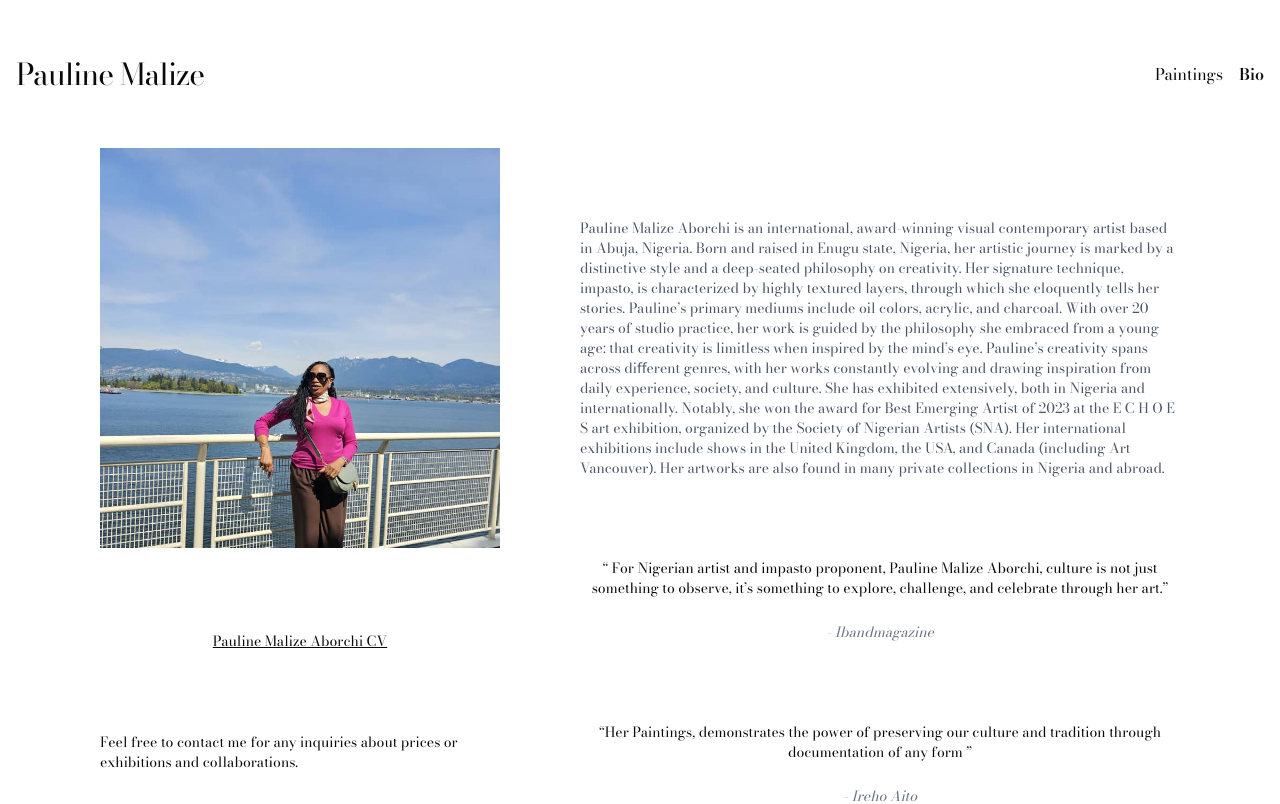
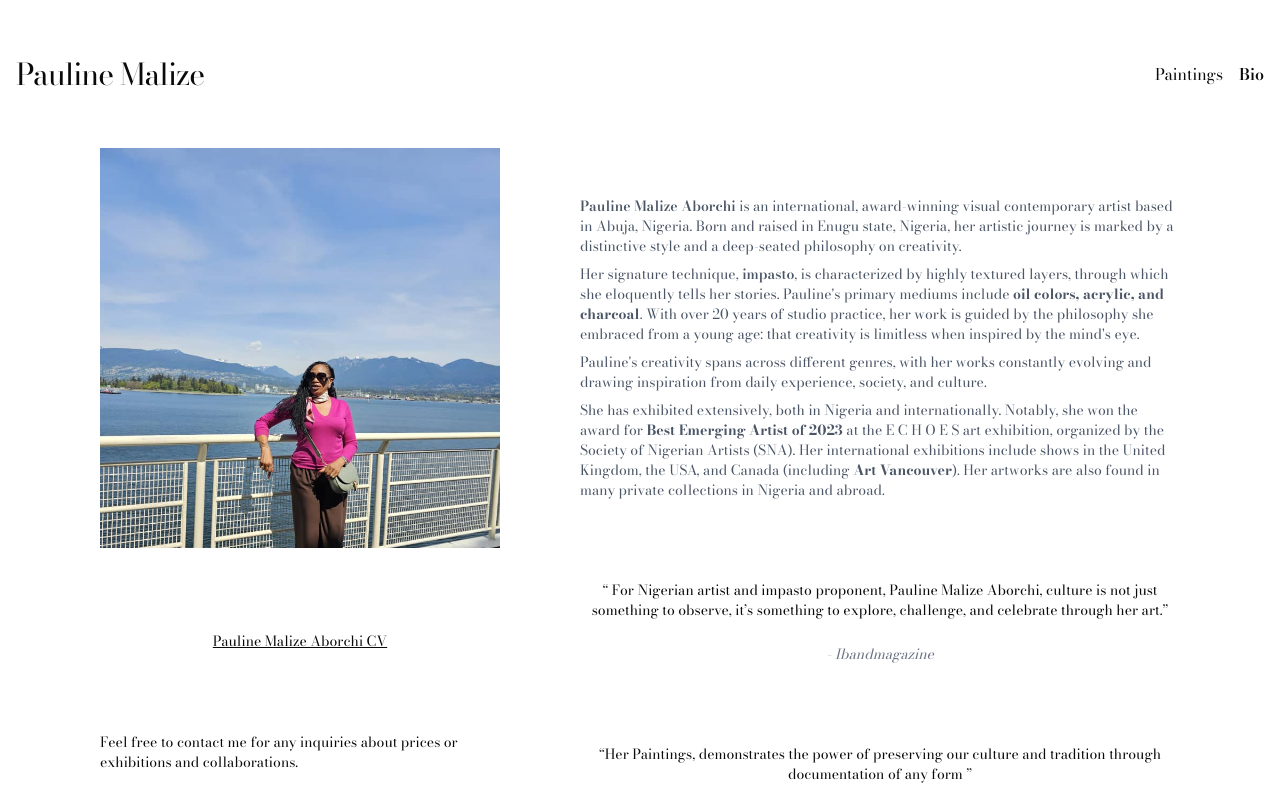
Before and after one commit to Charlie042/pauline, a Next.js app: page /Bio in a window 1280 px wide. Shown: the top 804 px of the page. Built offline with nearby package versions, Linux system fonts and the light colour scheme.

Commit message:
feat: made some changes

```diff
--- a/app/Bio/page.tsx
+++ b/app/Bio/page.tsx
@@ -1,8 +1,8 @@
-"use client"
+"use client";
 import { P } from "@/components/ui/typography";
 import Image from "next/image";
 import Link from "next/link";
-import {motion} from "motion/react"
+import { motion } from "motion/react";
 import { Autoplay, EffectFade } from "swiper/modules";
 import { Swiper, SwiperSlide } from "swiper/react";
 
@@ -33,13 +33,31 @@ const Bio = () => {
             />
           </SwiperSlide>
           <SwiperSlide>
-            <Image src="/bio2.jpg" width={500} height={500} alt="image" className="object-cover w-full h-full"/>
+            <Image
+              src="/bio2.jpg"
+              width={500}
+              height={500}
+              alt="image"
+              className="object-cover w-full h-full"
+            />
           </SwiperSlide>
           <SwiperSlide>
-            <Image src="/bio3.jpg" width={500} height={500} alt="image" className="object-cover w-full h-full"/>
+            <Image
+              src="/bio3.jpg"
+              width={500}
+              height={500}
+              alt="image"
+              className="object-cover w-full h-full"
+            />
           </SwiperSlide>
           <SwiperSlide>
-            <Image src="/bio4.jpg" width={500} height={500} alt="image" className="object-cover w-full h-full"/>
+            <Image
+              src="/bio4.jpg"
+              width={500}
+              height={500}
+              alt="image"
+              className="object-cover w-full h-full"
+            />
           </SwiperSlide>
         </Swiper>
         {/* <ImageHolder src="/bio-pic.jpg" /> */}
@@ -66,22 +84,45 @@ const Bio = () => {
         </div>
       </div>
       <div className="flex flex-col gap-20 my-10">
-        <P className="text-sm font-bodoni-moda font-light text-gray-600 md:w-150 w-full max-sm:mx-3">
-        Pauline Malize Aborchi is an international, award-winning visual contemporary artist
-    based in Abuja, Nigeria. Born and raised in Enugu state, Nigeria, her artistic journey is
-marked by a distinctive style and a deep-seated philosophy on creativity.
-Her signature technique, impasto, is characterized by highly textured layers, through
-which she eloquently tells her stories. Pauline’s primary mediums include oil colors,
-acrylic, and charcoal. With over 20 years of studio practice, her work is guided by the
-philosophy she embraced from a young age: that creativity is limitless when inspired
-by the mind’s eye.
-Pauline’s creativity spans across diﬀerent genres, with her works constantly evolving
-and drawing inspiration from daily experience, society, and culture.
-She has exhibited extensively, both in Nigeria and internationally. Notably, she won
-the award for Best Emerging Artist of 2023 at the E C H O E S art exhibition, organized
-by the Society of Nigerian Artists (SNA). Her international exhibitions include shows in
-the United Kingdom, the USA, and Canada (including Art Vancouver). Her artworks
-are also found in many private collections in Nigeria and abroad.
+        <P className="text-sm font-bodoni-moda font-light text-gray-600 md:w-150 w-full max-sm:mx-3 flex flex-col gap-2">
+          <span>
+            <span className="font-bodoni-moda !font-semibold">
+              Pauline Malize Aborchi{" "}
+            </span>
+            is an international, award-winning visual contemporary artist based
+            in Abuja, Nigeria. Born and raised in Enugu state, Nigeria, her
+            artistic journey is marked by a distinctive style and a deep-seated
+            philosophy on creativity.
+          </span>
+          <span>
+            Her signature technique,{" "}
+            <span className="font-bodoni-moda !font-semibold">impasto</span>, is
+            characterized by highly textured layers, through which she
+            eloquently tells her stories. Pauline's primary mediums include{" "}
+            <span className="font-bodoni-moda !font-bold">
+              oil colors, acrylic, and charcoal
+            </span>
+            . With over 20 years of studio practice, her work is guided by the
+            philosophy she embraced from a young age: that creativity is
+            limitless when inspired by the mind's eye.
+          </span>
+          <span>
+            Pauline's creativity spans across different genres, with her works
+            constantly evolving and drawing inspiration from daily experience,
+            society, and culture.
+          </span>
+          <span>
+            She has exhibited extensively, both in Nigeria and internationally.
+            Notably, she won the award for{" "}
+            <span className="font-bodoni-moda !font-bold">
+              Best Emerging Artist of 2023{" "}
+            </span>
+            at the E C H O E S art exhibition, organized by the Society of
+            Nigerian Artists (SNA). Her international exhibitions include shows
+            in the United Kingdom, the USA, and Canada (including{" "}
+            <b className="font-bold">Art Vancouver</b>). Her artworks are also
+            found in many private collections in Nigeria and abroad.
+          </span>
         </P>
         <div className="flex flex-col text-center">
           <P className="text-sm font-bodoni-moda font-light  md:w-150 w-full">
--- a/app/paintings/[paintingname]/page.tsx
+++ b/app/paintings/[paintingname]/page.tsx
@@ -93,7 +93,7 @@ const PaintingPage = ({
                 blurDataURL="..."
                 className="xl:w-100 xl:h-100  md:w-70 md:h-70 sm:w-70 sm:h-70 w-70 h-70 object-cover rounded-lg border"
               />
-              <P className="text-sm font-bodoni-moda font-extralight italic opacity-0 group-hover:opacity-100 transition-opacity duration-300">
+              <P className="text-sm font-bodoni-moda font-extralight italic opacity-100 group-hover:opacity-0 transition-opacity duration-300">
                 <span className="font-bold">Medium:</span> {painting.medium}
                 <br />
                 <span className="font-bold">Size:</span> {painting.dimensions}
--- a/lib/data.ts
+++ b/lib/data.ts
@@ -11,7 +11,7 @@ import {
   SEEYOUAGAIN,
   BROCODE,
   SAFEHAVEN,
-  } from "@/public";
+} from "@/public";
 import { StaticImageData } from "next/image";
 
 export interface Painting {
@@ -207,6 +207,21 @@ export const paintingsData: Record<string, PaintingSeries> = {
       },
     ],
   },
+  crossroads: {
+    seriesName: "CROSSROADS",
+    paintings: [
+      {
+        id: "crossroads",
+        name: "CROSSROADS",
+        description:
+          "CROSSROADS  is a poignant painting that tells the story of a young girl sitting at the threshold of a school bus, her posture conveying both weariness and hope. Surrounded by the familiar symbols of her daily journey, she reflects the experiences of countless children whose dreams are carried alongside them each day. The painting speaks to perseverance, the pursuit of knowledge, and the belief that every journey—no matter how ordinary it may seem—holds the promise of a brighter future. The bold colors and textured strokes invite viewers to contemplate the strength, innocence, and aspirations of youth.",
+        year: "2024",
+        medium: "Oil on canvas",
+        dimensions: "129 X139 CM",
+        image: CROSSROADS,
+      },
+    ],
+  },
 };
 
 // Helper functions
--- a/public/index.ts
+++ b/public/index.ts
@@ -10,6 +10,7 @@ import SOLITUDE from "./SOLITUDE.jpeg";
 import SEEYOUAGAIN from "./SeeYouAgain.jpeg";
 import BROCODE from "./BROCODE.jpeg";
 import SAFEHAVEN from "./hug.jpg";
+import CROSSROADS from "./newone.png";
 
 export {
   ULUKULUBUBA_1,
@@ -24,4 +25,5 @@ export {
   SEEYOUAGAIN,
   BROCODE,
   SAFEHAVEN,
-  };
+  CROSSROADS,
+};
```
Also changed, not shown: app/page.tsx (+91 -66 lines), 1 other file (tests, documents, lock files or other folders).
